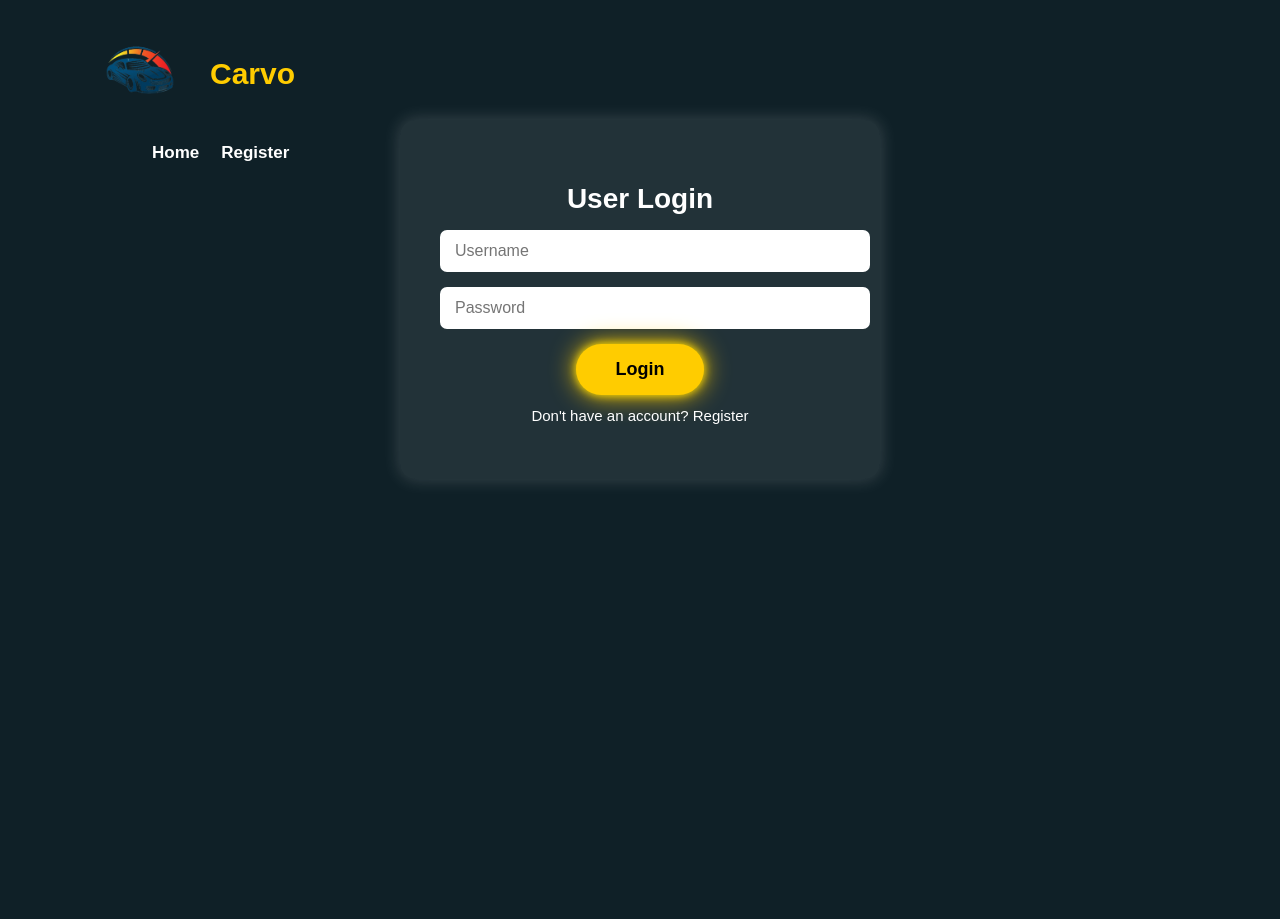
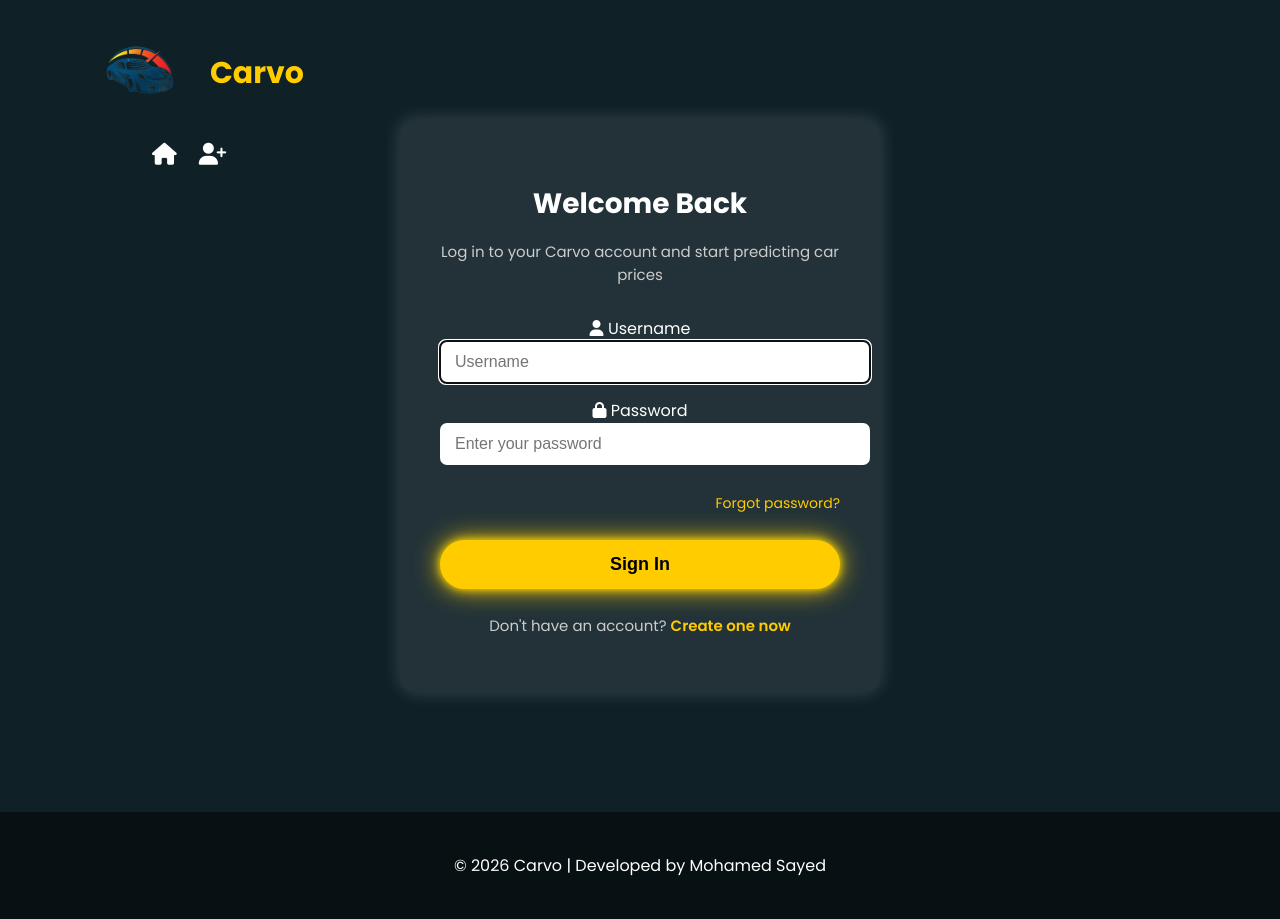
Before and after one commit to Mohamedsayed01/car_price, a Flask app: page /login in a window 1280 px wide. Before the commit the page ends 484 px from the top, so only its background shows below. Run offline with Flask 3, Linux system fonts and the light colour scheme.

Commit message:
Update login.html

```diff
--- a/templates/login.html
+++ b/templates/login.html
@@ -1,48 +1,83 @@
 <!DOCTYPE html>
 <html lang="en">
-
 <head>
     <meta charset="UTF-8">
+    <meta name="viewport" content="width=device-width, initial-scale=1.0">
     <title>Carvo | Login</title>
+    <link href="https://fonts.googleapis.com/css2?family=Poppins:wght@300;400;600;700&display=swap" rel="stylesheet">
+    <link rel="stylesheet" href="https://cdnjs.cloudflare.com/ajax/libs/font-awesome/6.4.0/css/all.min.css">
     <link rel="stylesheet" href="{{ url_for('static', filename='style.css') }}">
 </head>
-
 <body>
 
 <nav class="navbar" id="navbar">
     <div class="container">
         <div class="logo">
-            <img src="{{ url_for('static', filename='caricon.png') }}">
+            <img src="{{ url_for('static', filename='caricon.png') }}" alt="Carvo Logo">
             <span>Carvo</span>
         </div>
         <ul class="nav-links">
-            <li><a href="/">Home</a></li>
-            <li><a href="/register">Register</a></li>
+            <li><a href="/" title="Home"><i class="fa-solid fa-house"></i></a></li>
+            <li><a href="/register" title="Register"><i class="fa-solid fa-user-plus"></i></a></li>
         </ul>
     </div>
 </nav>
 
 <section class="auth-section">
     <div class="auth-box">
-        <h2>User Login</h2>
+        <h2>Welcome Back</h2>
+        <p style="color: #ccc; margin: 15px 0 30px; font-size: 15px;">
+            Log in to your Carvo account and start predicting car prices
+        </p>
 
-        {% if msg %}
-            <p class="auth-msg">{{ msg }}</p>
-        {% endif %}
+        {% with messages = get_flashed_messages(with_categories=true) %}
+            {% if messages %}
+                {% for category, message in messages %}
+                    <p class="auth-msg" style="color: {% if category == 'error' %}#ff4444{% else %}#44ff44{% endif %}; font-weight: 600; margin-bottom: 20px; text-align: center;">
+                        {{ message }}
+                    </p>
+                {% endfor %}
+            {% endif %}
+        {% endwith %}
 
-        <form method="POST">
+        <form method="POST" novalidate>
+            <div class="form-group">
+                <label for="username"><i class="fas fa-user"></i> Username</label>
+                <input type="text" id="username" name="username" placeholder="Username" required autofocus autocomplete="username">
+            </div>
 
-            <input type="text" name="username" placeholder="Username" required>
-            <input type="password" name="password" placeholder="Password" required>
+            <div class="form-group">
+                <label for="password"><i class="fas fa-lock"></i> Password</label>
+                <input type="password" id="password" name="password" placeholder="Enter your password" required autocomplete="current-password">
+            </div>
 
-            <button type="submit" class="btn neon-btn">Login</button>
+            <div style="text-align: right; margin: 10px 0 25px;">
+                <a href="#" style="color: #ffcc00; font-size: 14px; text-decoration: none;">Forgot password?</a>
+            </div>
 
+            <button type="submit" class="btn neon-btn" style="width: 100%; padding: 14px 0;">Sign In</button>
         </form>
 
-        <p>Don't have an account? <a href="/register">Register</a></p>
+        <p style="margin-top: 25px; font-size: 15px; color: #ccc; text-align: center;">
+            Don't have an account? <a href="/register" style="color: #ffcc00; font-weight: 600;">Create one now</a>
+        </p>
     </div>
 </section>
 
+<footer>
+    <p>© 2026 Carvo | Developed by Mohamed Sayed</p>
+</footer>
+
+<script>
+    window.addEventListener("scroll", function () {
+        const nav = document.getElementById("navbar");
+        if (window.scrollY > 50) {
+            nav.classList.add("scrolled");
+        } else {
+            nav.classList.remove("scrolled");
+        }
+    });
+</script>
+
 </body>
-
 </html>
```
